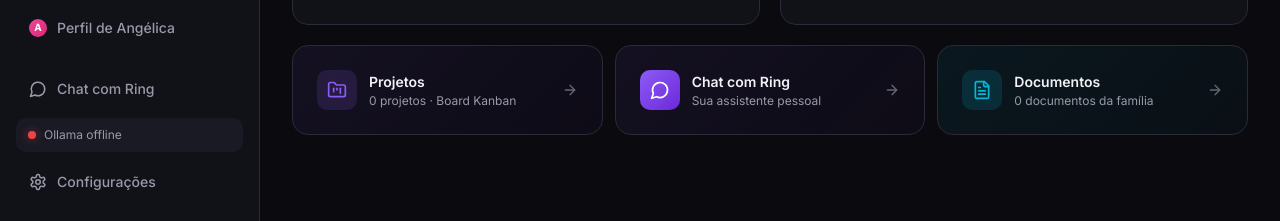
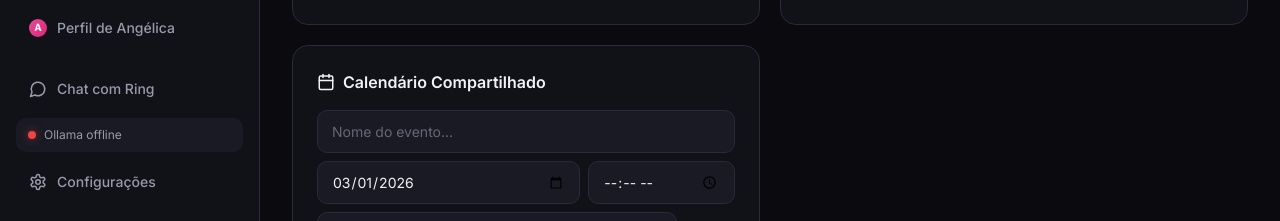
Before and after one commit to isisalencastro/FamilyHub, a React (Vite) app: page / in a window 1280 px wide. Shown: the part 579-800 px from the top of the page. Built offline with nearby package versions, Linux system fonts and the light colour scheme; no server answers; the database is empty; the HTML template or start-up script is replaced by a standard one.

Commit message:
feat: Implement Dashboard page featuring a new CalendarWidget and workspace data summaries, alongside a minor Vite config update.

```diff
--- /dev/null
+++ b/src/components/CalendarWidget.tsx
@@ -0,0 +1,140 @@
+import { useState } from 'react';
+import { useCalendarStore, CalendarEvent } from '@/stores/calendarStore';
+import { Calendar, Trash2, Plus, Users, User } from 'lucide-react';
+
+export function CalendarWidget() {
+    const { events, addEvent, removeEvent } = useCalendarStore();
+    const [title, setTitle] = useState('');
+    const [date, setDate] = useState(new Date().toISOString().split('T')[0]);
+    const [time, setTime] = useState('');
+    const [owner, setOwner] = useState<'isis' | 'angelica' | 'both'>('both');
+
+    const handleAdd = (e: React.FormEvent) => {
+        e.preventDefault();
+        if (!title.trim() || !date) return;
+        addEvent({
+            title: title.trim(),
+            date,
+            time: time || undefined,
+            owner
+        });
+        setTitle('');
+        setTime('');
+    };
+
+    const sortedEvents = [...events].sort((a, b) => {
+        const dateA = new Date(`${a.date}T${a.time || '00:00'}`).getTime();
+        const dateB = new Date(`${b.date}T${b.time || '00:00'}`).getTime();
+        return dateA - dateB;
+    });
+
+    const getOwnerBadge = (o: 'isis' | 'angelica' | 'both') => {
+        switch (o) {
+            case 'isis':
+                return { label: 'Isis', color: '#ec4899', bg: 'rgba(236, 72, 153, 0.1)' };
+            case 'angelica':
+                return { label: 'Angélica', color: '#06b6d4', bg: 'rgba(6, 182, 212, 0.1)' };
+            default:
+                return { label: 'Ambas', color: '#8b5cf6', bg: 'rgba(139, 92, 246, 0.1)' };
+        }
+    };
+
+    return (
+        <div className="card" style={{ display: 'flex', flexDirection: 'column', height: '100%' }}>
+            <div className="card-header">
+                <h2 className="card-title" style={{ display: 'flex', alignItems: 'center', gap: '8px' }}>
+                    <Calendar size={18} /> Calendário Compartilhado
+                </h2>
+            </div>
+
+            <form onSubmit={handleAdd} style={{ display: 'flex', flexDirection: 'column', gap: '8px', marginBottom: '16px' }}>
+                <input
+                    type="text"
+                    placeholder="Nome do evento..."
+                    className="input"
+                    value={title}
+                    onChange={e => setTitle(e.target.value)}
+                    required
+                />
+                <div style={{ display: 'flex', gap: '8px' }}>
+                    <input
+                        type="date"
+                        className="input"
+                        value={date}
+                        onChange={e => setDate(e.target.value)}
+                        style={{ flex: 2 }}
+                        required
+                    />
+                    <input
+                        type="time"
+                        className="input"
+                        value={time}
+                        onChange={e => setTime(e.target.value)}
+                        style={{ flex: 1 }}
+                    />
+                </div>
+                <div style={{ display: 'flex', gap: '8px', alignItems: 'center' }}>
+                    <select
+                        className="input"
+                        value={owner}
+                        onChange={(e) => setOwner(e.target.value as 'isis' | 'angelica' | 'both')}
+                        style={{ flex: 1 }}
+                    >
+                        <option value="both">Ambas (E-mails conjuntos)</option>
+                        <option value="isis">Isis (E-mail)</option>
+                        <option value="angelica">Angélica (E-mail)</option>
+                    </select>
+                    <button type="submit" className="btn btn-primary" style={{ padding: '0 16px' }}>
+                        <Plus size={18} />
+                    </button>
+                </div>
+            </form>
+
+            <div style={{ display: 'flex', flexDirection: 'column', gap: '8px', overflowY: 'auto', flex: 1, maxHeight: '300px', paddingRight: '4px' }}>
+                {sortedEvents.length === 0 ? (
+                    <p style={{ color: 'var(--color-text-tertiary)', fontSize: '14px', textAlign: 'center', marginTop: '16px' }}>
+                        Nenhum evento agendado.
+                    </p>
+                ) : (
+                    sortedEvents.map(ev => {
+                        const badge = getOwnerBadge(ev.owner);
+                        const [year, month, day] = ev.date.split('-');
+                        const formattedDate = `${day}/${month}/${year}`;
+
+                        return (
+                            <div key={ev.id} style={{
+                                display: 'flex', alignItems: 'center', justifyContent: 'space-between',
+                                padding: '10px 12px', background: 'var(--color-bg-tertiary)',
+                                borderRadius: 'var(--radius-md)', borderLeft: `3px solid ${badge.color}`
+                            }}>
+                                <div style={{ display: 'flex', flexDirection: 'column', gap: '2px', overflow: 'hidden' }}>
+                                    <span style={{ fontSize: '14px', fontWeight: 600, color: 'var(--color-text-primary)' }}>
+                                        {ev.title}
+                                    </span>
+                                    <div style={{ display: 'flex', alignItems: 'center', gap: '8px', fontSize: '12px', color: 'var(--color-text-tertiary)' }}>
+                                        <span>{formattedDate} {ev.time && `às ${ev.time}`}</span>
+                                        <span style={{
+                                            display: 'flex', alignItems: 'center', gap: '4px',
+                                            background: badge.bg, color: badge.color, padding: '2px 6px', borderRadius: '4px', fontSize: '10px', fontWeight: 600
+                                        }}>
+                                            {ev.owner === 'both' ? <Users size={10} /> : <User size={10} />}
+                                            {badge.label}
+                                        </span>
+                                    </div>
+                                </div>
+                                <button
+                                    onClick={() => removeEvent(ev.id)}
+                                    className="btn btn-ghost"
+                                    style={{ padding: '6px', color: 'var(--color-error)' }}
+                                    title="Remover evento"
+                                >
+                                    <Trash2 size={16} />
+                                </button>
+                            </div>
+                        );
+                    })
+                )}
+            </div>
+        </div>
+    );
+}
--- a/src/pages/Dashboard.tsx
+++ b/src/pages/Dashboard.tsx
@@ -17,6 +17,7 @@ import { useFinanceStore } from '@/stores/financeStore';
 import { useFamilyFinanceStore } from '@/stores/familyFinanceStore';
 import { useDocStore } from '@/stores/docStore';
 import { WeatherWidget } from '@/components/WeatherWidget';
+import { CalendarWidget } from '@/components/CalendarWidget';
 
 export function Dashboard() {
     const navigate = useNavigate();
@@ -178,6 +179,8 @@ export function Dashboard() {
                             )}
                         </div>
                     </div>
+                    {/* Calendar (Only for Family) */}
+                    {isFamilia && <CalendarWidget />}
                 </div>
 
                 {/* Quick Access Cards */}
--- a/vite.config.ts
+++ b/vite.config.ts
@@ -4,7 +4,6 @@ import react from "@vitejs/plugin-react";
 import tailwindcss from "@tailwindcss/vite";
 import path from "path";
 
-// @ts-expect-error process is a nodejs global
 const host = process.env.TAURI_DEV_HOST;
 
 // https://vite.dev/config/
@@ -35,7 +34,7 @@ export default defineConfig(async () => ({
     chunkSizeWarningLimit: 2000,
     rollupOptions: {
       output: {
-        manualChunks(id) {
+        manualChunks(id: string) {
           if (id.includes('node_modules')) {
             return 'vendor';
           }
```
